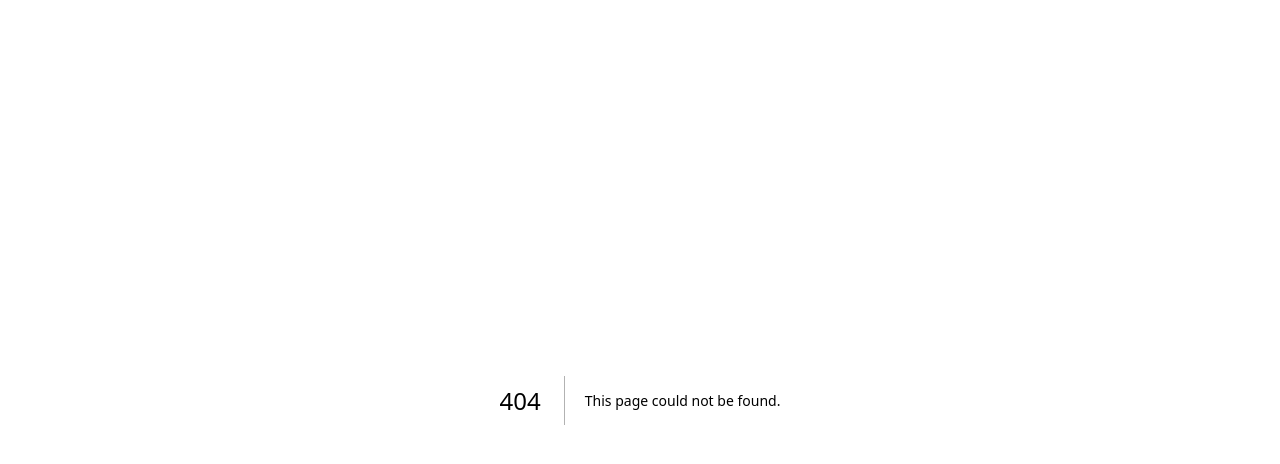
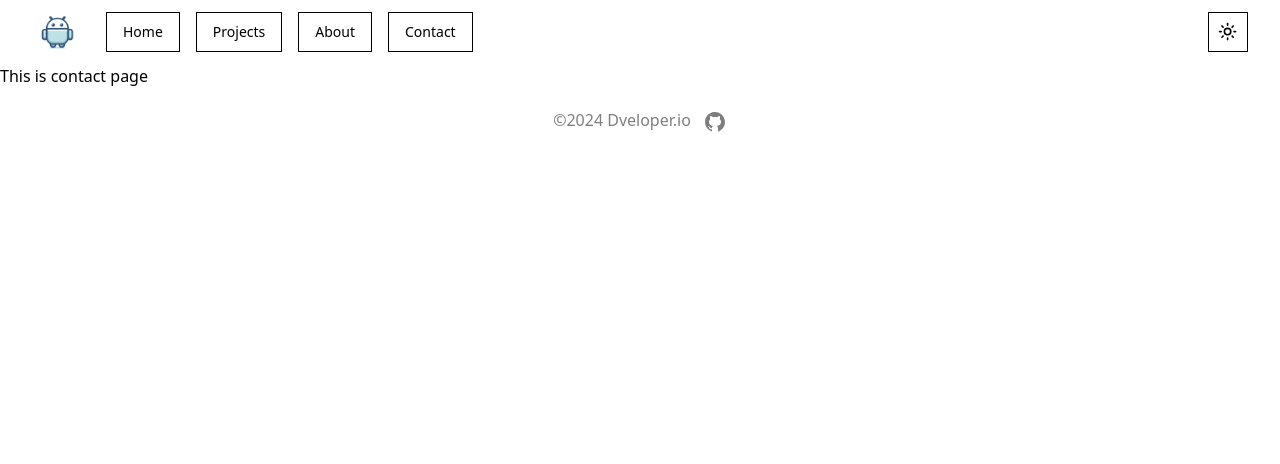
Before and after one commit to rafin-rahman/dveloper, a Next.js app: page /contact in a window 1280 px wide. Before the commit this address had no page. Shown: the top 464 px of the page. Built offline with nearby package versions, Linux system fonts and the light colour scheme.

Commit message:
button theming fixed

```diff
--- /dev/null
+++ b/app/contact/page.tsx
@@ -0,0 +1,3 @@
+export default function Contact() {
+  return <>This is contact page</>;
+}
--- a/app/layout.tsx
+++ b/app/layout.tsx
@@ -1,6 +1,8 @@
 import "./globals.css";
 import { ThemeProvider } from "@/components/theme-provider";
 import { siteConfig } from "@/config/site";
+import NavBar from "@/components/Navbar";
+import Footer from "@/components/Footer";
 
 export const metadata = {
   title: siteConfig.title,
@@ -20,7 +22,9 @@ export default function RootLayout({ children }: ProvidersProps) {
           enableSystem
           disableTransitionOnChange
         >
+          <NavBar />
           {children}
+          <Footer />
         </ThemeProvider>
       </body>
     </html>
--- a/app/page.tsx
+++ b/app/page.tsx
@@ -1,14 +1,10 @@
-import NavBar from "@/components/Navbar";
 import Hero from "@/components/Hero";
-import Footer from "@/components/Footer";
 
 export default function Home() {
   return (
     <>
-      <NavBar />
-      <div className="pt-2 border-b border-blue-100"></div>
+      {/*<div className="pt-2 border-b border-blue-100"></div>*/}
       <Hero />
-      <Footer />
     </>
   );
 }
--- a/components/Navbar.tsx
+++ b/components/Navbar.tsx
@@ -7,10 +7,10 @@ import { ModeToggle } from "@/components/ThemeSwitcher";
 import Image from "next/image";
 
 const navigation = [
-  { name: "Home", href: "#", current: true },
+  { name: "Home", href: "/", current: true },
   { name: "Projects", href: "#", current: false },
   { name: "About", href: "#", current: false },
-  { name: "Contact", href: "#", current: false },
+  { name: "Contact", href: "contact", current: false },
 ];
 
 function classNames(...classes: any[]) {
@@ -39,18 +39,22 @@ export default function Example() {
               </div>
               <div className="flex flex-1 items-center justify-center  sm:justify-start sm:items-center">
                 <div className="flex flex-shrink-0 items-center">
+                  <a href={"/"}>
                     <Image
                       src={SEO.logo_light}
                       alt="Logo"
                       width={50}
                       height={50}
                     />
+                  </a>
                 </div>
                 <div className="hidden sm:ml-6 sm:block">
                   <div className="flex space-x-4">
                     {navigation.map((item) => (
                       <div key={item.name}>
-                        <Button variant={"outline"}>{item.name}</Button>
+                        <Button variant={"outline"}>
+                          <a href={item.href}>{item.name}</a>
+                        </Button>
                       </div>
                       // <a
                       //   key={item.name}
--- a/components/ui/button.tsx
+++ b/components/ui/button.tsx
@@ -13,7 +13,7 @@ const buttonVariants = cva(
         destructive:
           "bg-destructive text-destructive-foreground hover:bg-destructive/90",
         outline:
-          "border border-input bg-background hover:bg-accent hover:text-accent-foreground hover:border-b-4 hover:border-r-2 hover:border-black duration-100 transition-all",
+          "border border-input bg-background hover:bg-accent hover:text-accent-foreground hover:border-b-4 hover:border-r-2 hover:border-background duration-100 transition-all",
         secondary:
           "bg-secondary text-secondary-foreground hover:bg-secondary/80",
         ghost: "hover:bg-accent hover:text-accent-foreground",
```
Lines whose indentation alone changed are shown as unchanged.
